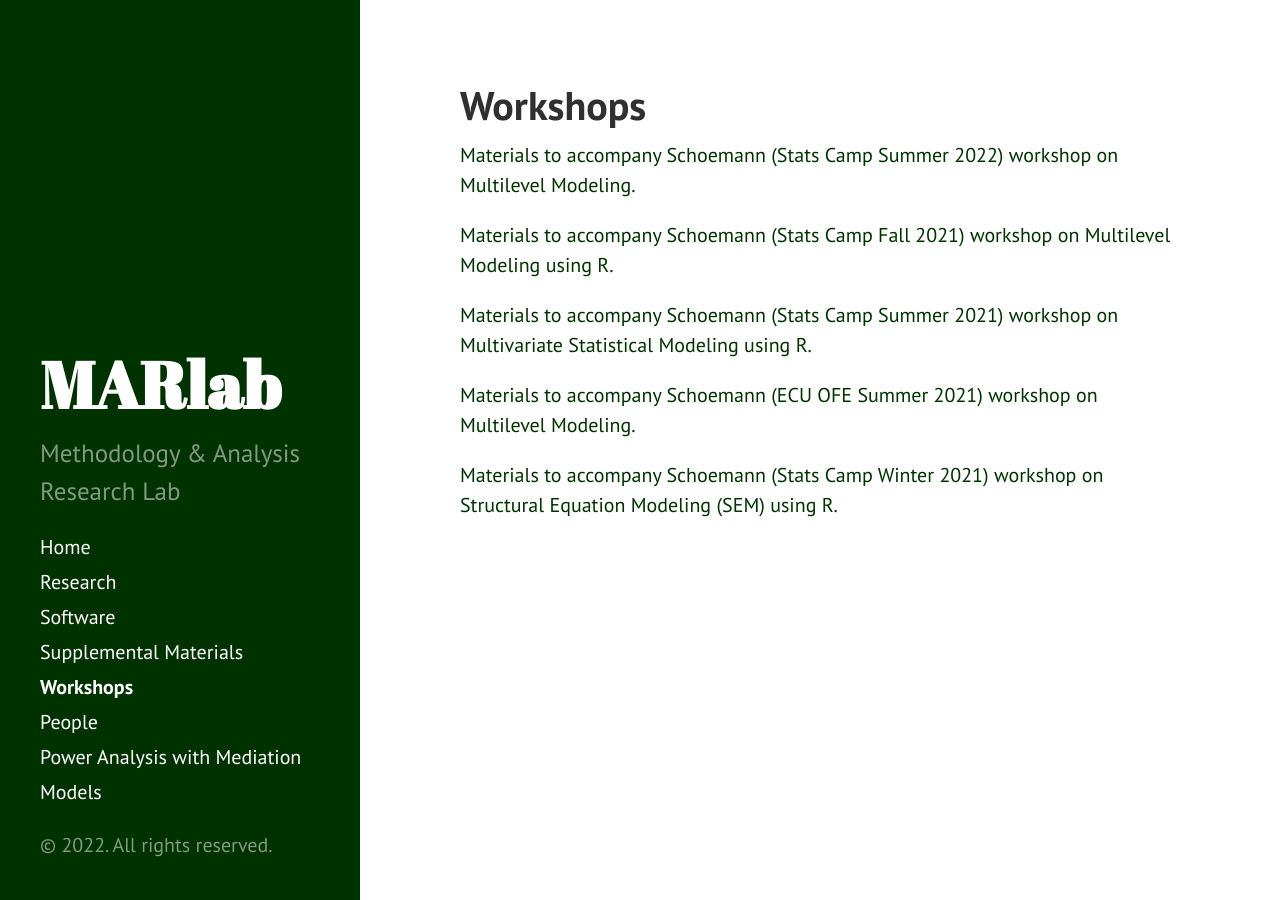
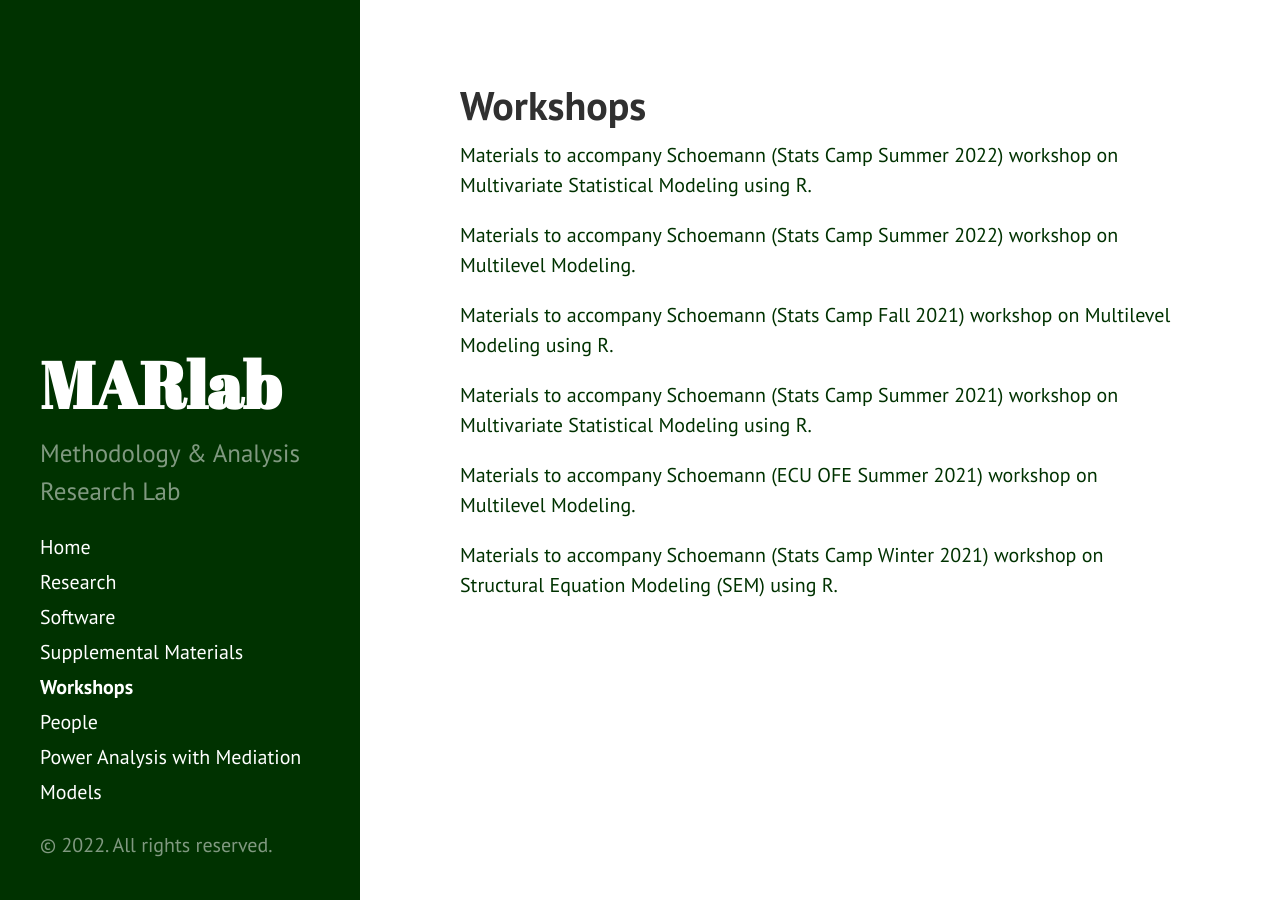
Before and after one commit to schoam4/schoam4.github.io, a Jekyll site: the page built from Workshops.md, in a window 1280 px wide. Built offline with Jekyll 4.4.1, drawn with Linux system fonts in a browser that asks for light colours.

Commit message:
Update Workshops.md

```diff
--- a/Workshops.md
+++ b/Workshops.md
@@ -2,6 +2,8 @@
 layout: page
 title: Workshops
 ---
+
+[Materials to accompany Schoemann (Stats Camp Summer 2022) workshop on Multivariate Statistical Modeling using R.](https://github.com/schoam4/Talks/raw/master/Stats_Camp/MVM_R_Summer2022.zip)
 
 [Materials to accompany Schoemann (Stats Camp Summer 2022) workshop on Multilevel Modeling.](https://github.com/schoam4/Talks/raw/master/Stats_Camp/MLM_Summer2022.zip)
 
```
